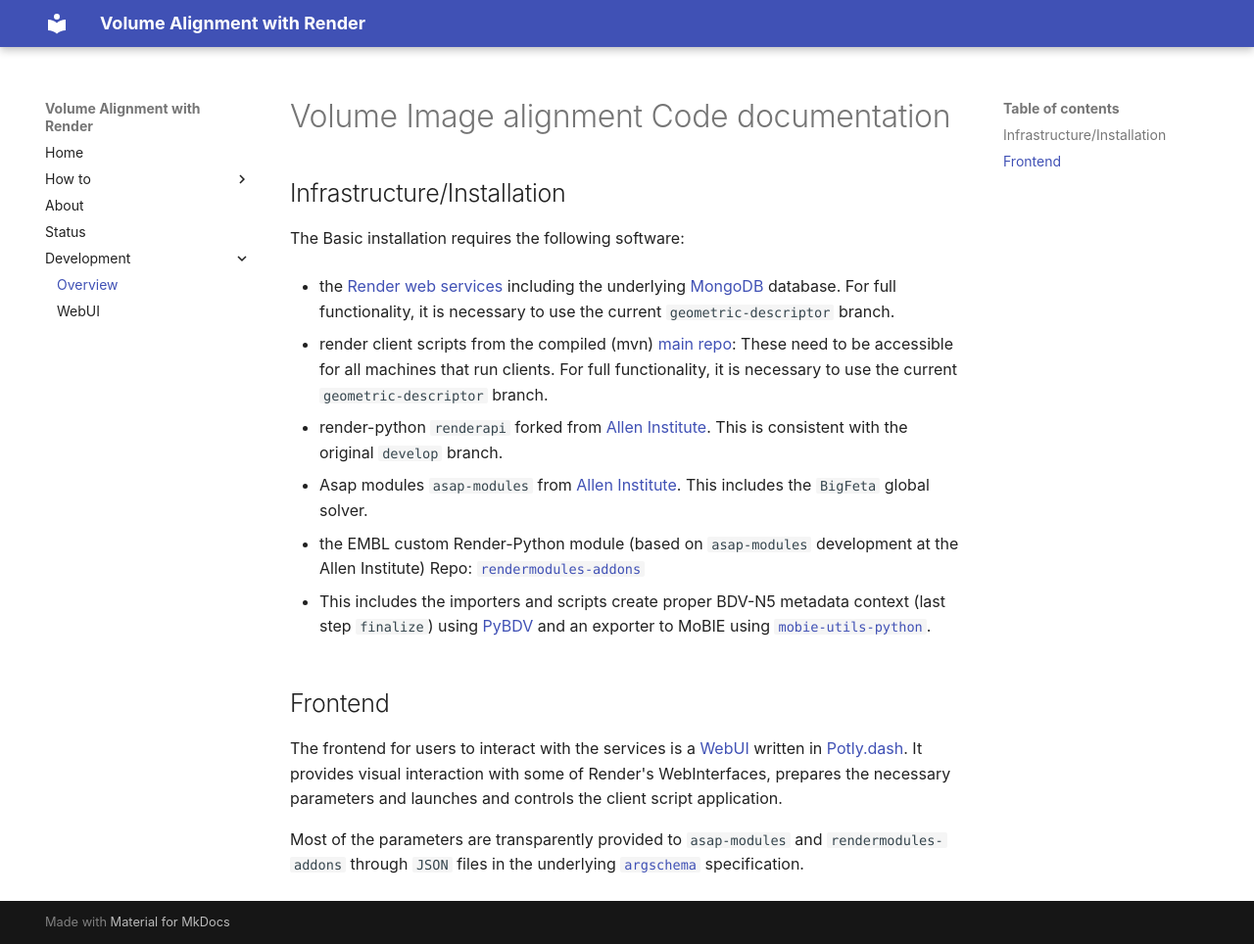
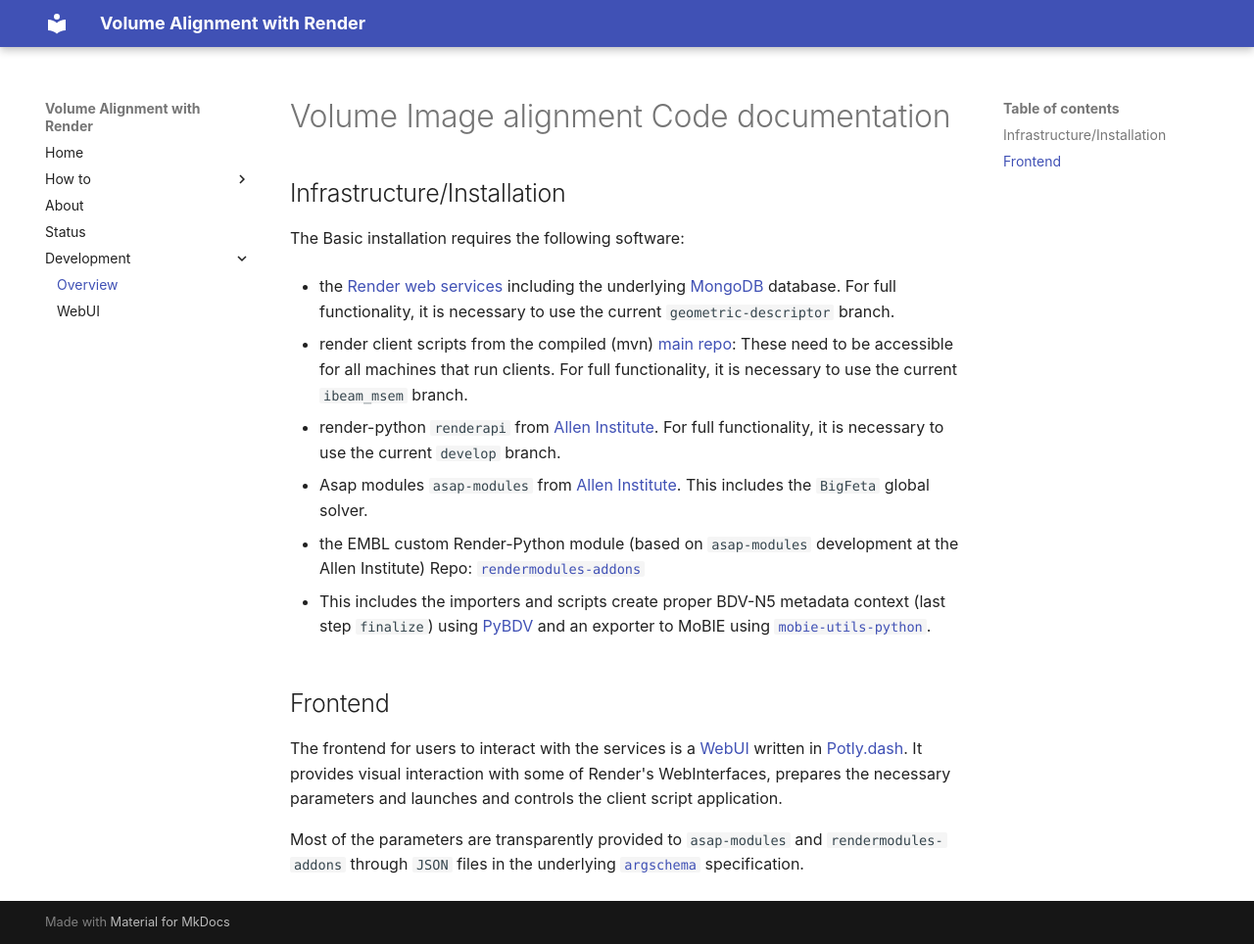
Before and after one commit to martinschorb/volumealign, an MkDocs documentation site: the page built from docs/code.md, in a window 1280 px wide and 964 px high. Shown: the whole window at 98% size. Built offline with MkDocs 1.6.1 and Material for MkDocs 9.7.7, drawn with Linux system fonts in a browser that asks for light colours.

Commit message:
update docs

```diff
--- a/docs/code.md
+++ b/docs/code.md
@@ -6,9 +6,9 @@ The Basic installation requires the following software:
 
 - the [Render web services](https://github.com/saalfeldlab/render) including the underlying [MongoDB](https://www.mongodb.com/) database. For full functionality, it is necessary to use the current `geometric-descriptor` branch.
 
-- render client scripts from the compiled (mvn) [main repo](https://github.com/saalfeldlab/render): These need to be accessible for all machines that run clients.  For full functionality, it is necessary to use the current `geometric-descriptor` branch.
+- render client scripts from the compiled (mvn) [main repo](https://github.com/saalfeldlab/render): These need to be accessible for all machines that run clients.  For full functionality, it is necessary to use the current `ibeam_msem` branch.
 
-- render-python `renderapi` forked from [Allen Institute](https://github.com/martinschorb/render-python). This is consistent with the original `develop` branch.
+- render-python `renderapi` from [Allen Institute](https://github.com/AllenInstitute/render-python). For full functionality, it is necessary to use the current `develop` branch.
 
 - Asap modules `asap-modules` from [Allen Institute](https://github.com/AllenInstitute/asap-modules). This includes the `BigFeta` global solver.
 
```
